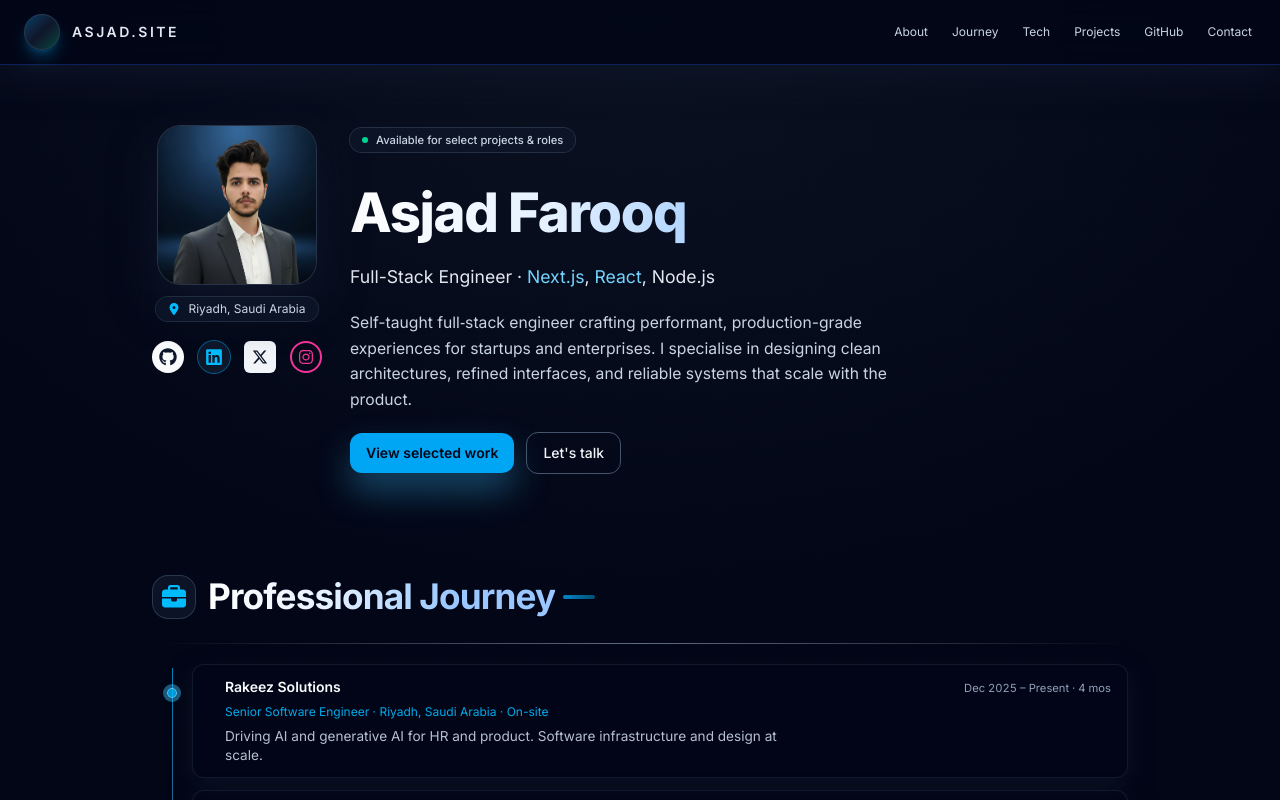
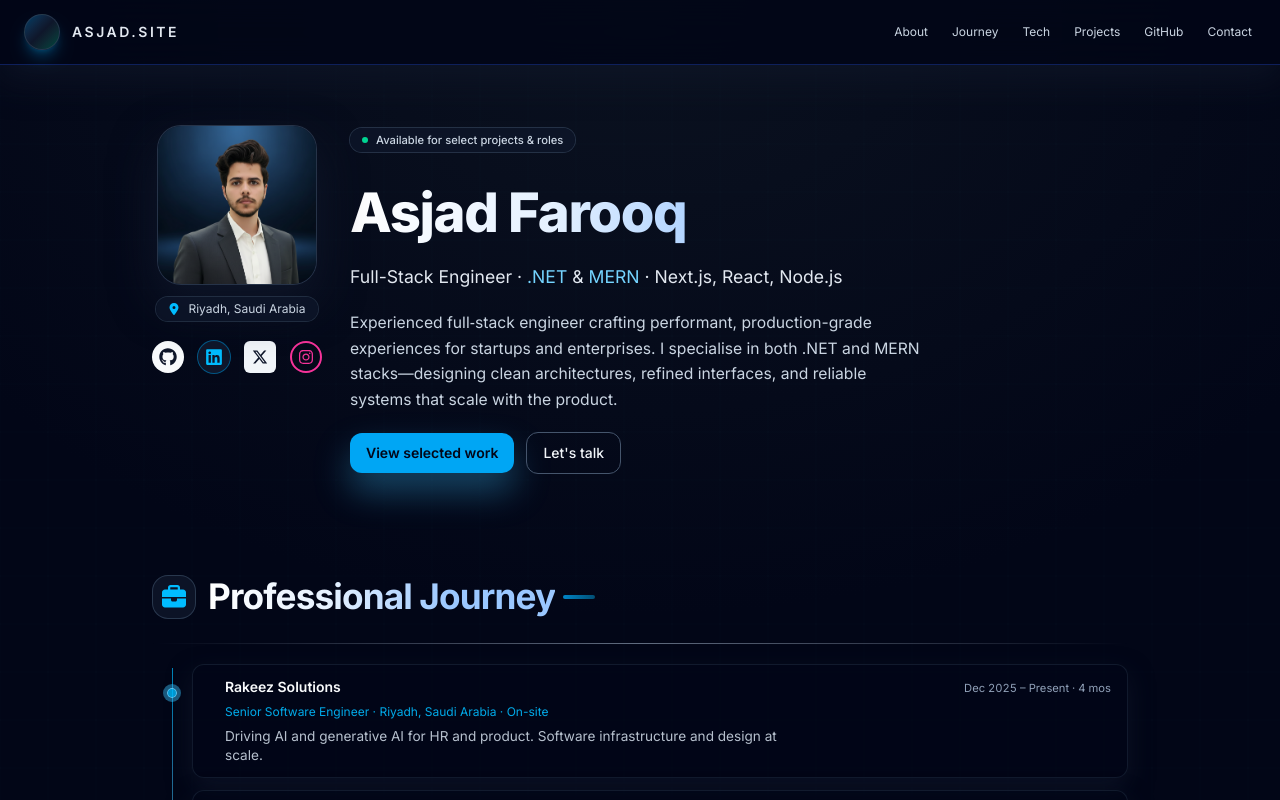
Before and after one commit to Asjadfaroq/Portfolio, a Next.js app: page / in a window 1280 px wide. Shown: the top 800 px of the page. Built offline with nearby package versions, Linux system fonts and the light colour scheme; no server answers.

Commit message:
Update layout and HeroSection: change title to 'Full-Stack Engineer', enhance description to include .NET and MERN stack expertise, and refine introductory text for improved clarity and professionalism.

```diff
--- a/src/app/layout.tsx
+++ b/src/app/layout.tsx
@@ -9,9 +9,9 @@ const inter = Inter({
 });
 
 export const metadata: Metadata = {
-  title: "Asjad Farooq | Full-Stack Developer",
+  title: "Asjad Farooq | Full-Stack Engineer",
   description:
-    "Asjad Farooq - Full-Stack Developer specializing in Next.js, React, and Node.js. Portfolio showcasing projects, tech stack, GitHub activity, and contact information.",
+    "Asjad Farooq - Experienced Full-Stack Engineer with .NET and MERN stack expertise. Next.js, React, Node.js, ASP.NET Core. Portfolio, projects, tech stack, and contact.",
 };
 
 export default function RootLayout({
--- a/src/sections/HeroSection.tsx
+++ b/src/sections/HeroSection.tsx
@@ -136,17 +136,17 @@ const itemVariants = {
                </h1>
                <p className="text-[0.95rem] text-slate-200 sm:text-[1.02rem] md:text-[1.1rem]">
                  Full-Stack Engineer ·{" "}
-                 <span className="text-sky-300">Next.js</span>,{" "}
-                 <span className="text-sky-300">React</span>, Node.js
+                 <span className="text-sky-300">.NET</span> &{" "}
+                 <span className="text-sky-300">MERN</span> · Next.js, React, Node.js
                </p>
              </motion.div>
              <motion.p
                variants={itemVariants}
                className="max-w-xl text-[0.9rem] text-slate-300 sm:text-sm md:text-[0.98rem] md:leading-relaxed"
              >
-               Self-taught full‑stack engineer crafting performant, production-grade experiences
-               for startups and enterprises. I specialise in designing clean architectures,
-               refined interfaces, and reliable systems that scale with the product.
+               Experienced full‑stack engineer crafting performant, production-grade experiences
+               for startups and enterprises. I specialise in both .NET and MERN stacks—designing
+               clean architectures, refined interfaces, and reliable systems that scale with the product.
              </motion.p>
              <motion.div
                variants={itemVariants}
```
